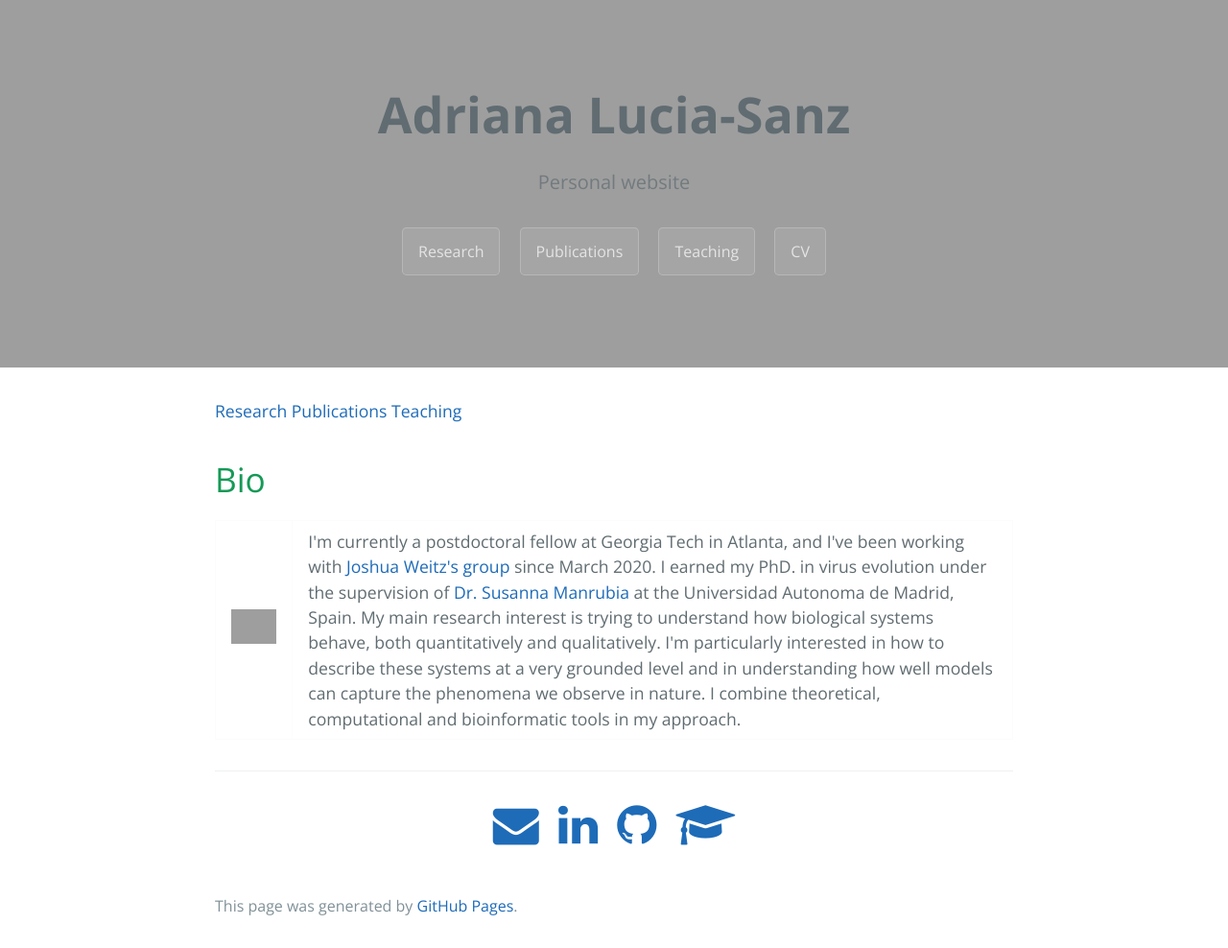
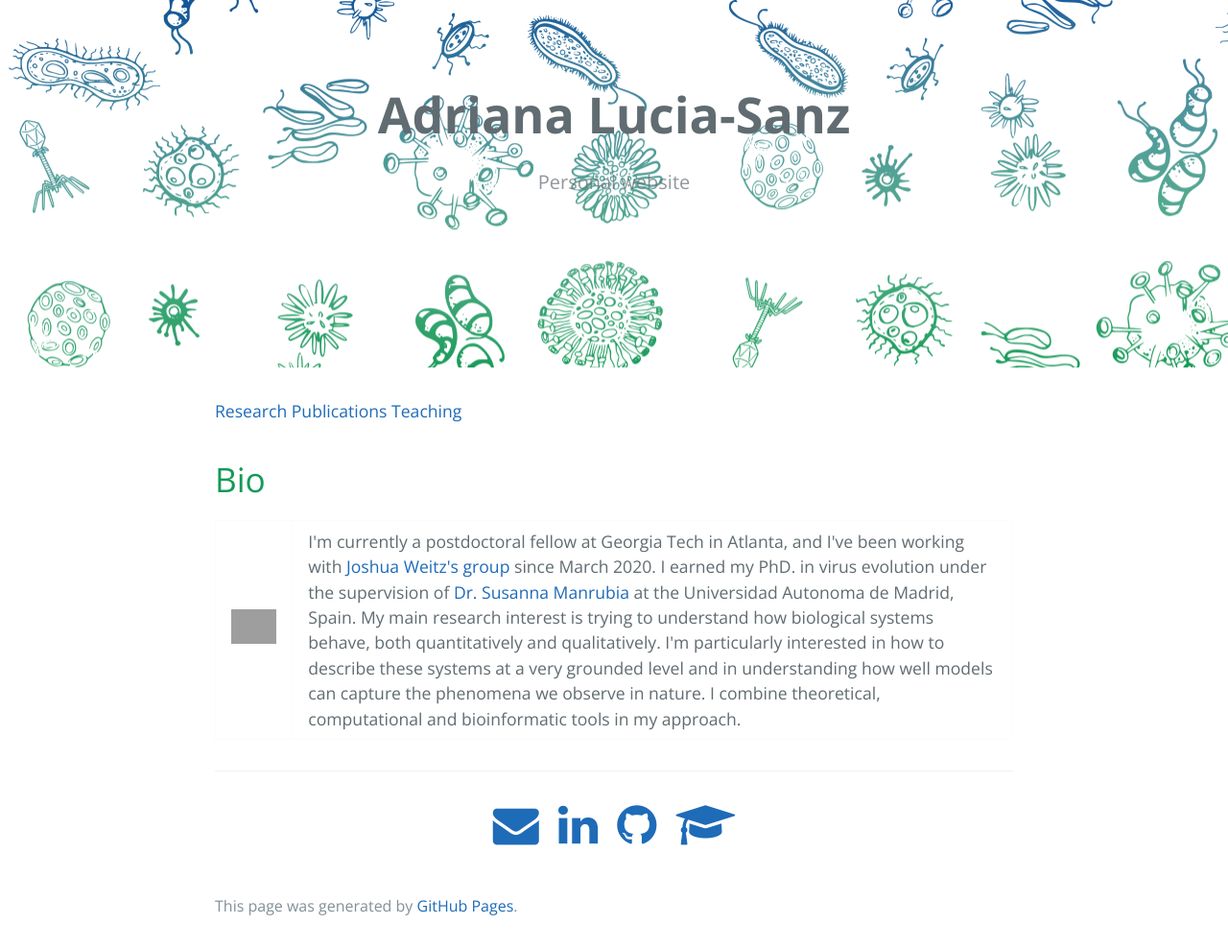
Before and after one commit to aluciasanz/aluciasanz.github.io, a Jekyll site: the page built from index.md, in a window 1280 px wide. Shown: the whole page at 96% size. Built offline with Jekyll 4.4.1, drawn with Linux system fonts in a browser that asks for light colours; grey boxes are pictures that could not be loaded.

Commit message:
Update jekyll-theme-cayman.scss

```diff
--- a/_sass/jekyll-theme-cayman.scss
+++ b/_sass/jekyll-theme-cayman.scss
@@ -106,14 +106,14 @@ a {
 }
 
 .image {
-	background-image: url(https://github.com/aluciasanz/aluciasanz.github.io/blob/main/thumbnail.png);
+	background-image: url(https://aluciasanz.github.io/header_v2.png);
 	height: 250px;
 }
 .page-header {
   color: linear-gradient(120deg, $header-bg-color-secondary, $header-bg-color);//$header-heading-color;
   text-align: center;
   //background-color: $header-bg-color;
-  background-image:url(https://aluciasanz.github.io/thumbnail.png);//linear-gradient(120deg, $header-bg-color-secondary, $header-bg-color);//
+  background-image:url(https://aluciasanz.github.io/header_v2.png);//linear-gradient(120deg, $header-bg-color-secondary, $header-bg-color);//
   padding: 0;
   display: block;
   margin: 0 auto;
```
